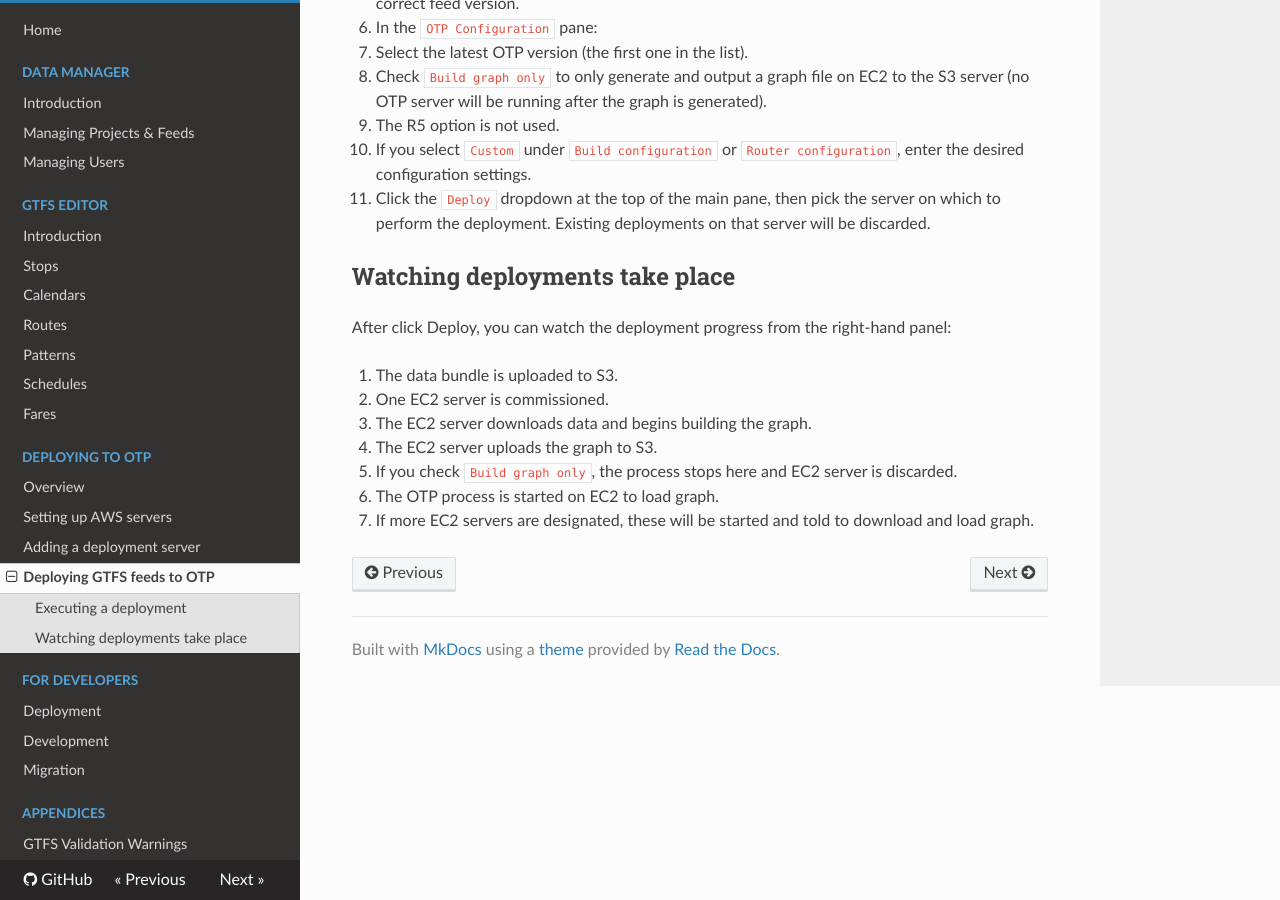
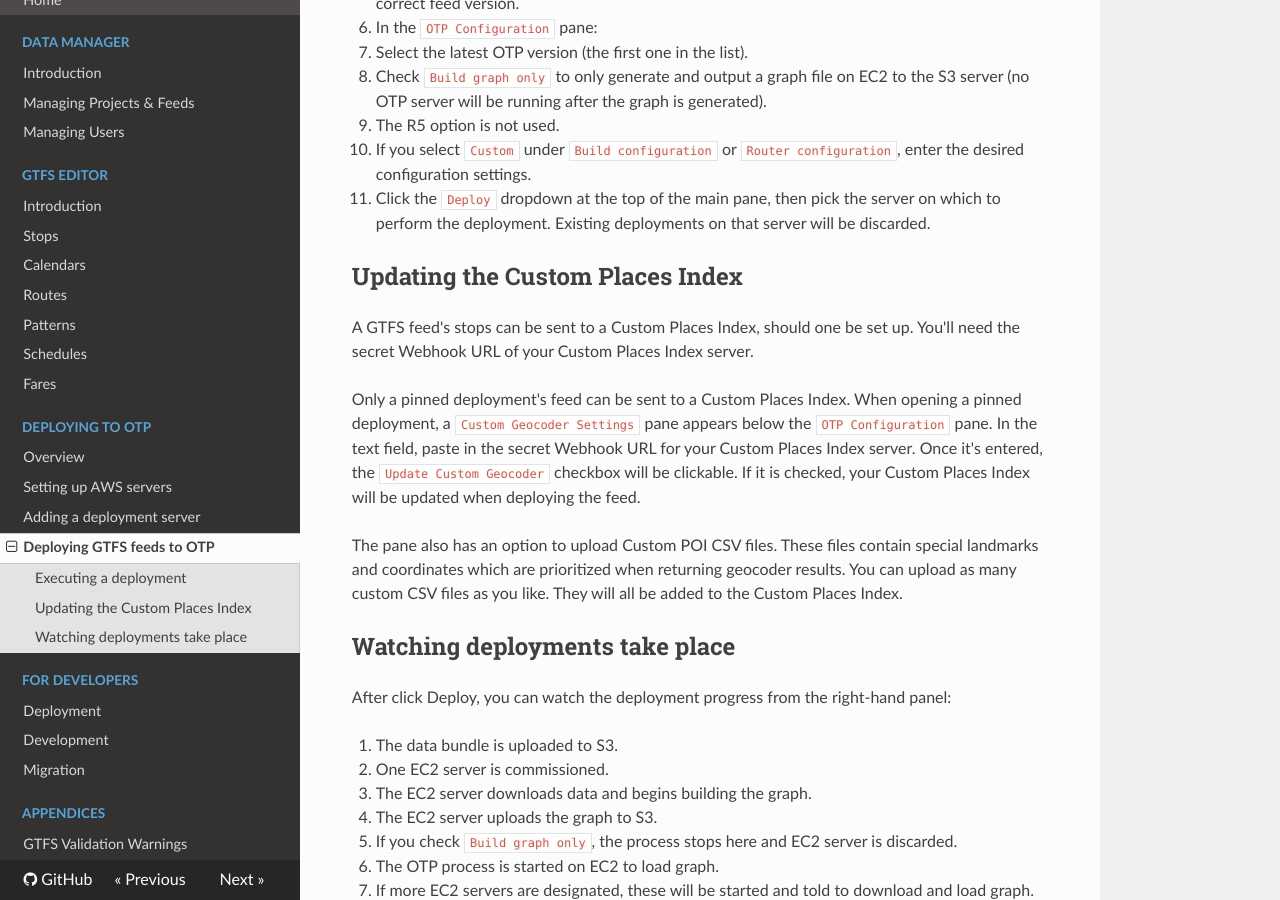
Before and after one commit to wtchen/datatools-ui, an MkDocs documentation site: the page built from docs/user/deploying-feeds.md, in a window 1280 px wide and 900 px high, scrolled down 586 px. Built offline with MkDocs 1.6.1, drawn with Linux system fonts in a browser that asks for light colours; nearby versions of some CDN libraries; old or Windows-style settings are respelled for this version of MkDocs.

Commit message:
docs(deploying-feeds): add note about Custom Places Index panel

```diff
--- a/docs/user/deploying-feeds.md
+++ b/docs/user/deploying-feeds.md
@@ -22,6 +22,14 @@ To deploy or update GTFS feeds to OTP:
 7. If you select `Custom` under `Build configuration` or `Router configuration`, enter the desired configuration settings.
 8. Click the `Deploy` dropdown at the top of the main pane, then pick the server on which to perform the deployment. Existing deployments on that server will be discarded.
 
+## Updating the Custom Places Index
+
+A GTFS feed's stops can be sent to a Custom Places Index, should one be set up. You'll need the secret Webhook URL of your Custom Places Index server.
+
+Only a pinned deployment's feed can be sent to a Custom Places Index. When opening a pinned deployment, a `Custom Geocoder Settings` pane appears below the `OTP Configuration` pane. In the text field, paste in the secret Webhook URL for your Custom Places Index server. Once it's entered, the `Update Custom Geocoder` checkbox will be clickable. If it is checked, your Custom Places Index will be updated when deploying the feed.
+
+The pane also has an option to upload Custom POI CSV files. These files contain special landmarks and coordinates which are prioritized when returning geocoder results. You can upload as many custom CSV files as you like. They will all be added to the Custom Places Index.
+
 ## Watching deployments take place
 
 After click Deploy, you can watch the deployment progress from the right-hand panel:
```
